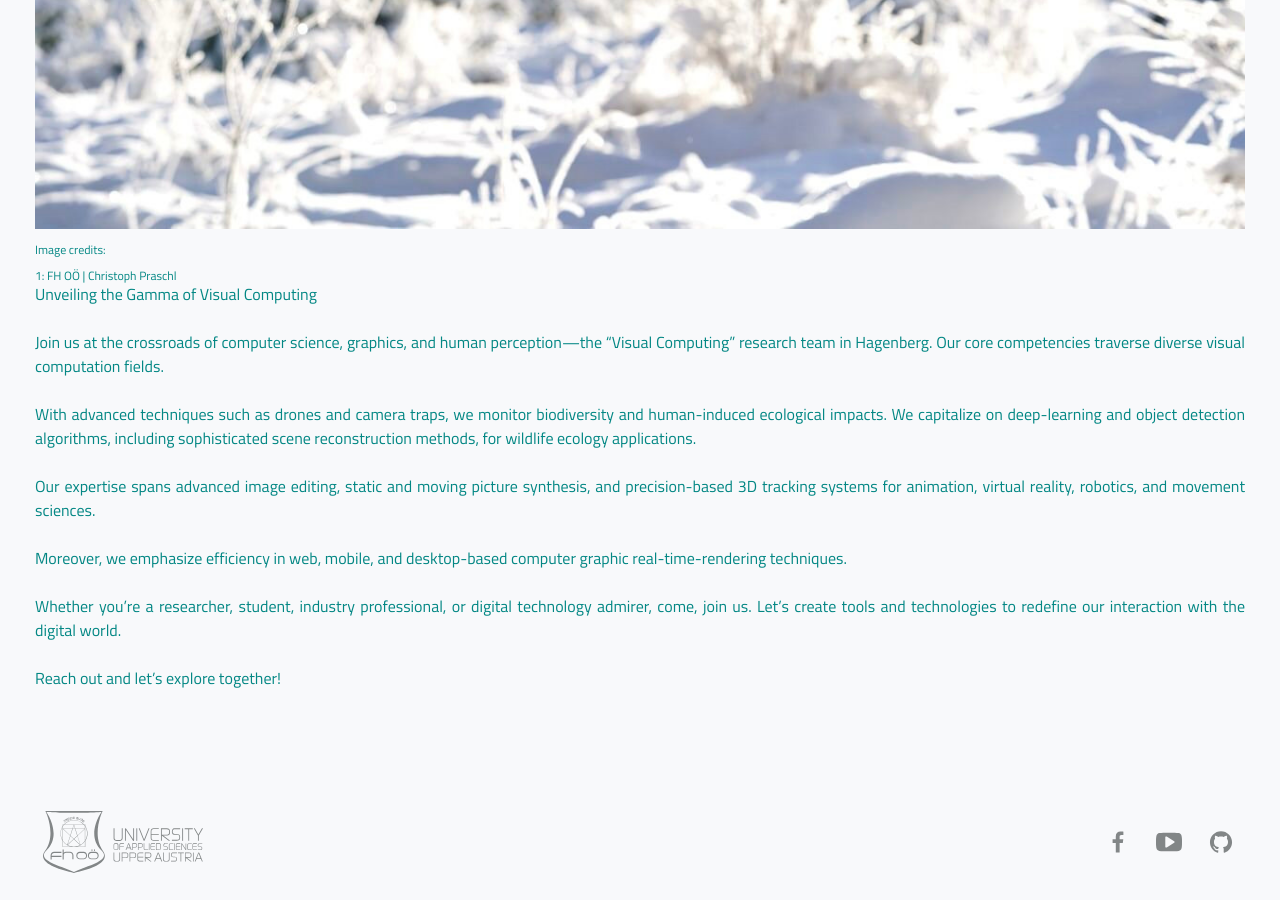
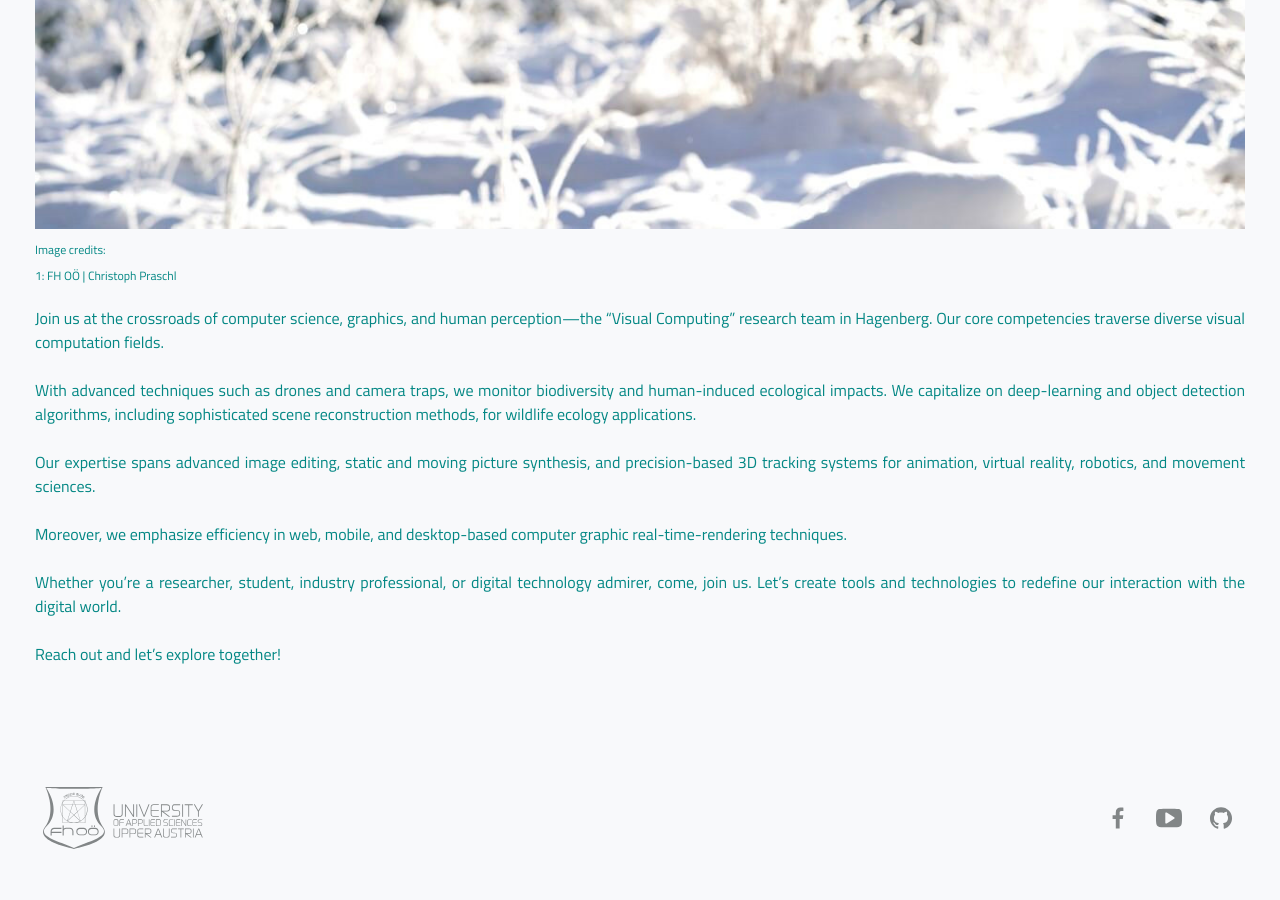
Before and after one commit to DigitalMediaLab-AT/digitalmedialab.at, a Jekyll site: the page built from _areas/visual-computing.md, in a window 1280 px wide and 900 px high, scrolled down 726 px. Built offline with Jekyll 4.4.1, drawn with Linux system fonts in a browser that asks for light colours; after the commit the page ends 1602 px from its top, so only the background shows below that.

Commit message:
Update visual-computing.md

```diff
--- a/_areas/visual-computing.md
+++ b/_areas/visual-computing.md
@@ -16,8 +16,6 @@ gallery:
 
     author: "FH OÖ | Christoph Praschl"
 ---
-> Unveiling the Gamma of Visual Computing
-
 Join us at the crossroads of computer science, graphics, and human perception—the "Visual Computing" research team in Hagenberg. Our core competencies traverse diverse visual computation fields.
 
 With advanced techniques such as drones and camera traps, we monitor biodiversity and human-induced ecological impacts. We capitalize on deep-learning and object detection algorithms, including sophisticated scene reconstruction methods, for wildlife ecology applications.
```
